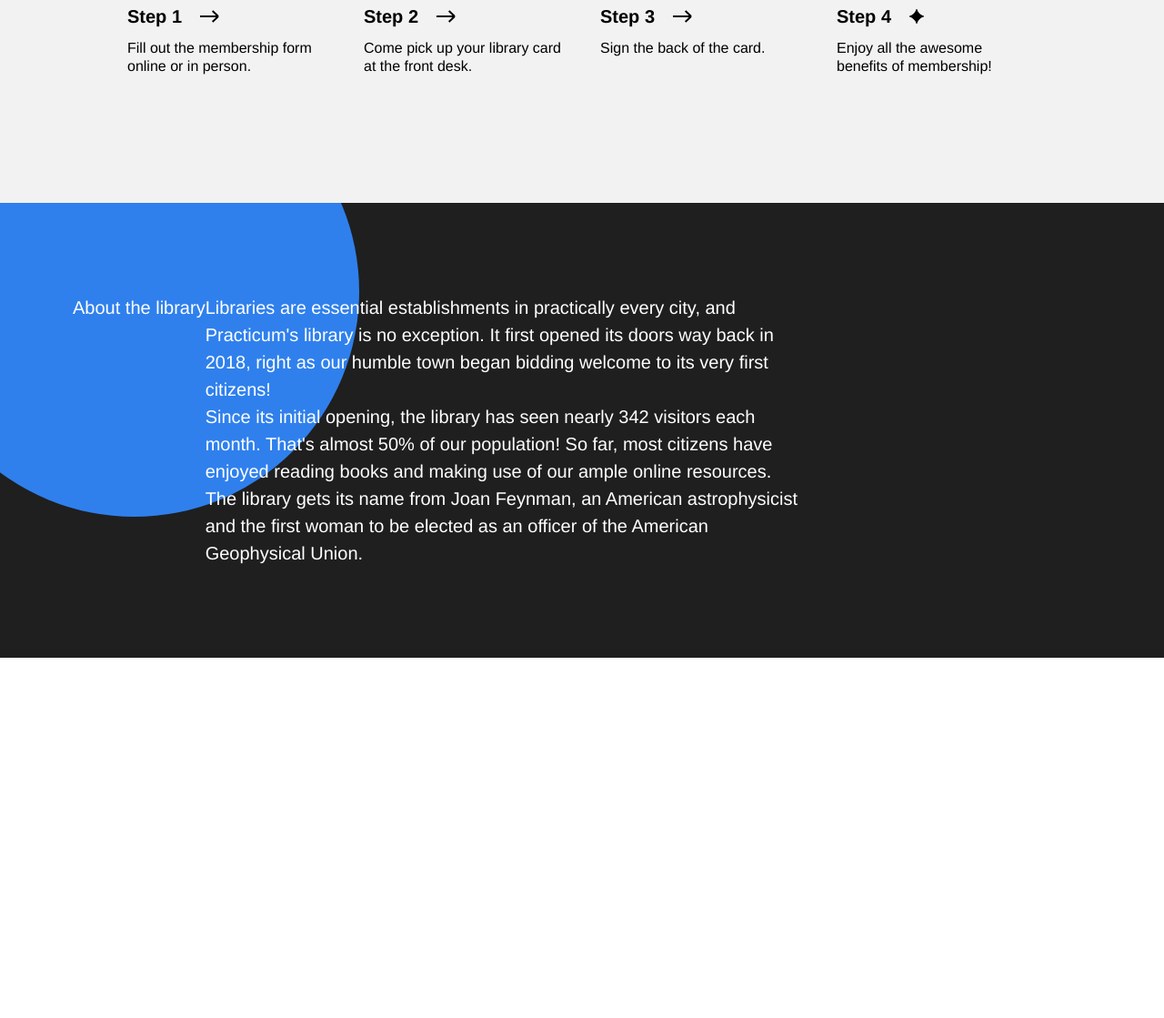
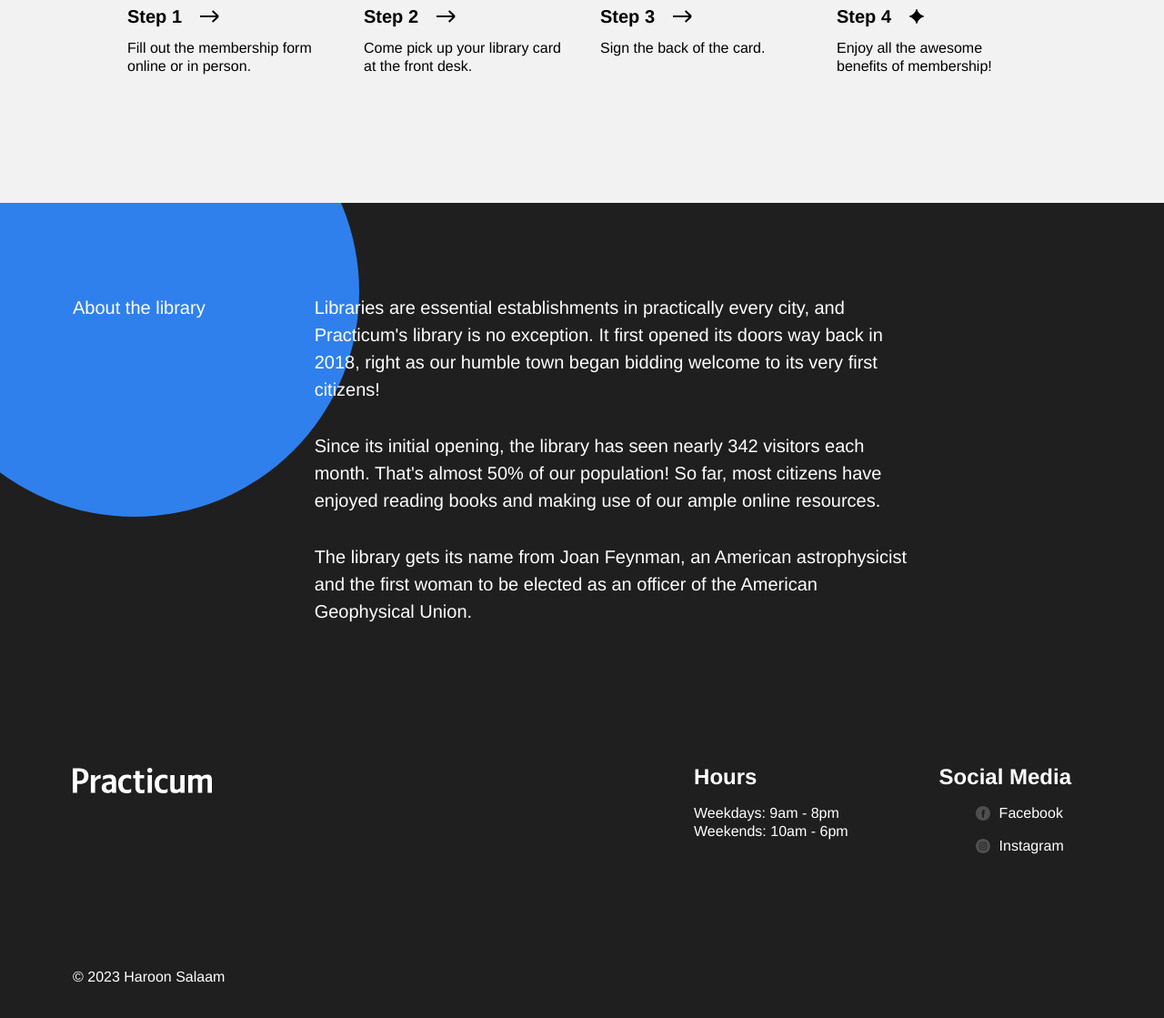
Before and after one commit to haroonsalaam/se_project_library, a plain HTML site: page index.html in a window 1280 px wide. Shown: the part 3219-4338 px from the top of the page at 91% size. Before the commit the page ends 3942 px from the top, so only its background shows below. Drawn offline with Linux system fonts and the light colour scheme.

Commit message:
final draft 1

```diff
--- a/index.html
+++ b/index.html
@@ -287,9 +287,48 @@
         </section>
       </main>
       <footer class="footer">
-        <!-- ----------------------------------------------------------------- -->
-        <!--          Don't uncomment until the final project stage            -->
-        <!-- ----------------------------------------------------------------- -->
+        <div class="footer__columns">
+          <div class="footer__column">
+            <img
+              class="footer__logo"
+              src="images/logo_practicum.svg"
+              alt="practicum logo"
+            />
+          </div>
+          <div class="footer__column footer__column_content_hours">
+            <h2 class="footer__column-heading">Hours</h2>
+            <ul class="footer__list">
+              <li class="footer__list-item>">Weekdays: 9am - 8pm</li>
+              <li class="footer__list-item>">Weekends: 10am - 6pm</li>
+            </ul>
+          </div>
+          <div class="footer__column footer__column_content_social">
+            <h2 class="footer__column-heading">Social Media</h2>
+            <ul>
+              <li class="footer__list-item">
+                <a class="footer__column-link" href="#">
+                  <img
+                    class="footer__social-icon"
+                    src="images/facebook_white.svg"
+                    alt="Facebook Logo"
+                  />
+                  Facebook
+                </a>
+              </li>
+              <li class="footer__list-item">
+                <a class="footer__column-link" href="#">
+                  <img
+                    class="footer__social-icon"
+                    src="images/instagram_white.svg"
+                    alt="Instagram Logo"
+                  />
+                  Instagram
+                </a>
+              </li>
+            </ul>
+          </div>
+        </div>
+        <p class="footer__copyright">&copy; 2023 Haroon Salaam</p>
       </footer>
     </div>
   </body>
--- a/styles/style.css
+++ b/styles/style.css
@@ -351,6 +351,7 @@
   position: relative;
   box-sizing: border-box;
   display: flex;
+  column-gap: 120px;
 }
 
 .about__title {
@@ -359,6 +360,7 @@
   line-height: 30px;
   font-weight: 500;
   z-index: 1;
+  max-width: 154px;
 }
 
 .about__content {
@@ -367,6 +369,9 @@
   font-weight: 400;
   max-width: 660px;
   z-index: 1;
+  display: flex;
+  flex-wrap: wrap;
+  row-gap: 32px;
 }
 
 .about__paragraph {
@@ -386,18 +391,25 @@
 
 .footer {
   box-sizing: border-box;
+  background-color: #1f1f1f;
+  color: #fff;
+  padding: 57px 102px 60px 80px;
 }
 
 .footer__columns {
+  display: flex;
 }
 
 .footer__column_content_hours {
+  margin-left: auto;
 }
 
 .footer__column_content_social {
+  margin-left: 100px;
 }
 
 .footer__logo {
+  width: 153px;
 }
 
 .footer__list {
@@ -408,9 +420,16 @@
 }
 
 .footer__list-item {
+  margin-bottom: 16px;
+  list-style: none;
+}
+
+.footer__list-item:last-of-type {
+  margin-bottom: 0;
 }
 
 .footer__column-heading {
+  margin: 0 0 20px;
 }
 
 .footer__column-link {
@@ -418,10 +437,20 @@
   font-size: 16px;
   line-height: 20px;
   text-decoration: none;
+  display: flex;
+  align-items: center;
+}
+
+.footer__column-link:hover {
+  color: #c1c1c1;
 }
 
 .footer__social-icon {
+  width: 16px;
+  height: 16px;
+  margin-right: 10px;
 }
 
 .footer__copyright {
+  margin: 108px 0 0;
 }
```
